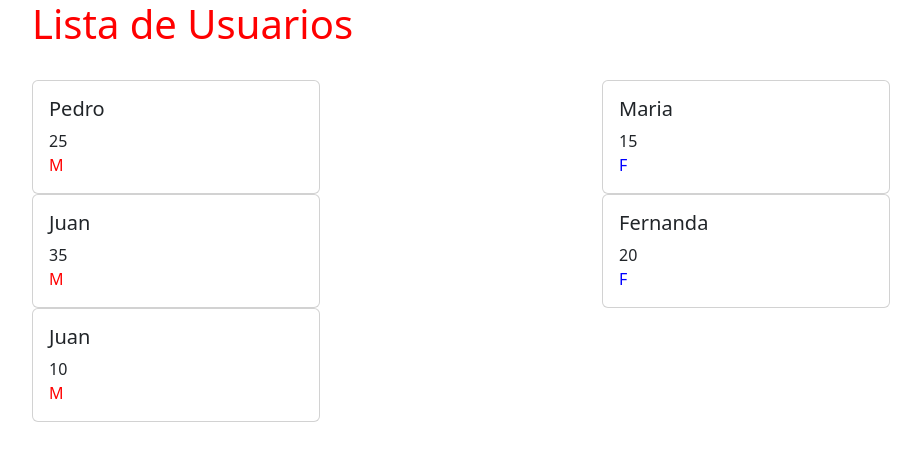
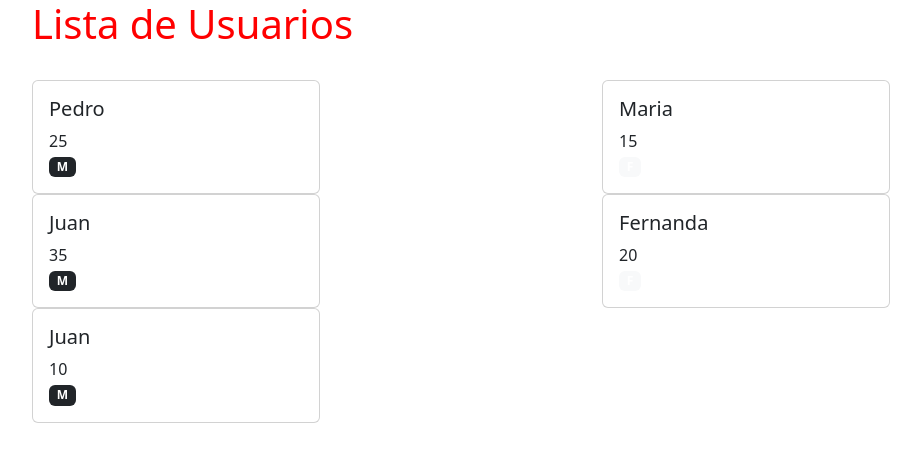
Before and after one commit to bbastiann/Apuntes-Front-End, an Angular app in the folder Curso Fundamentos de Angular/Proyecto01/: page / in a window 1280 px wide. Shown: the top 462 px of the page, without its empty margins (50-971 px from the left). Built offline with nearby package versions, Linux system fonts and the light colour scheme.

Commit message:
apuntes ngClass de curso de Angular

```diff
--- a/Curso Fundamentos de Angular/Proyecto01/src/app/components/dashboard/card/card.component.html
+++ b/Curso Fundamentos de Angular/Proyecto01/src/app/components/dashboard/card/card.component.html
@@ -19,9 +19,12 @@
       <p class="card-text">
           {{edad}}
         <br>
-        <span [ngStyle]= "{'color': sexo == 'M' ? 'red' : 'blue'}">
-          {{sexo}}
-        </span>
+        <!-------<span [ngStyle]= "{'color': sexo == 'M' ? 'red' : 'blue'}">------------>
+          <span [ngClass]="sexo == 'M' ? 'badge bg-dark' : 'badge bg-light' ">
+            {{sexo}}
+          </span>
+
+
 
       </p>
     </div>
```
